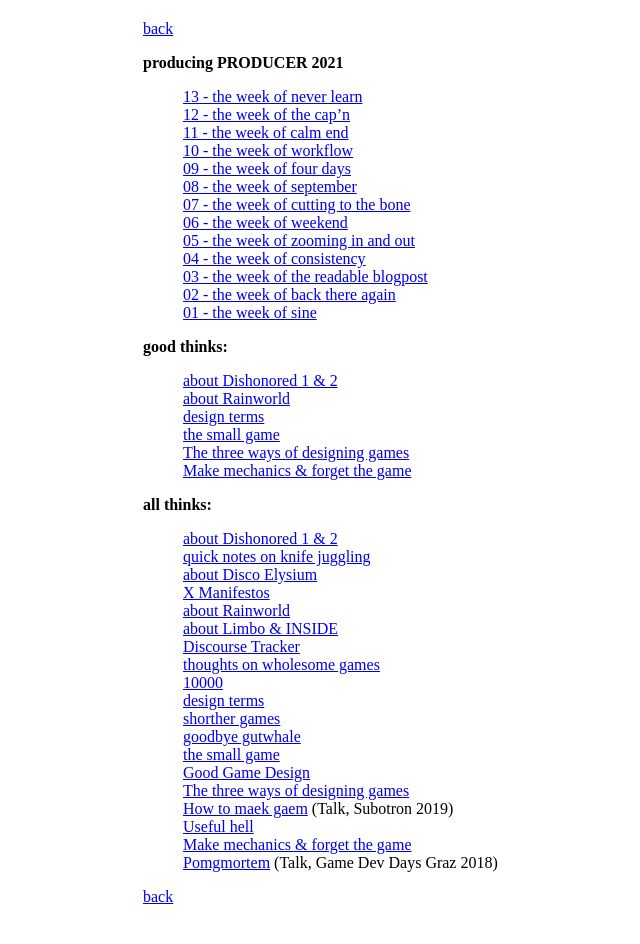
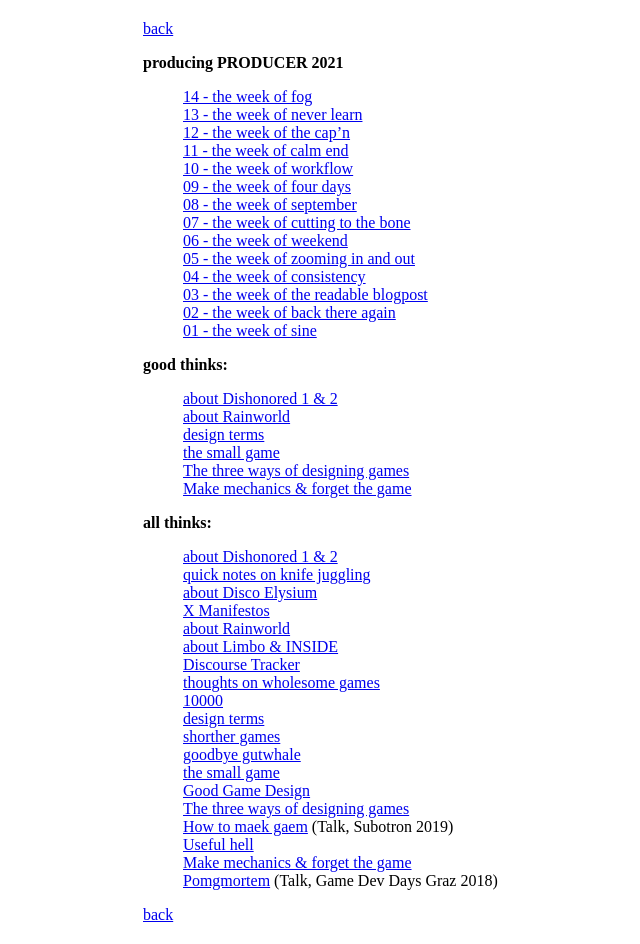
Before and after one commit to stuffedwombat/stuffedwombat.github.io, a Jekyll site: the page built from thinking.md, in a window 1280 px wide. Shown: the whole page, without its empty margins (181-821 px from the left). Built offline with Jekyll 4.4.1, drawn with Linux system fonts in a browser that asks for light colours; our own code applies the rules of GitHub Pages for plain Markdown files; comment, search, counter and statistics services are not loaded.

Commit message:
Update thinking.md

```diff
--- a/thinking.md
+++ b/thinking.md
@@ -1,6 +1,7 @@
 [back](index)
 
 **producing PRODUCER 2021**
+- [14 - the week of fog](producering_14)
 - [13 - the week of never learn](producering_13)
 - [12 - the week of the cap'n](producering_12)
 - [11 - the week of calm end](producering_11)
```
